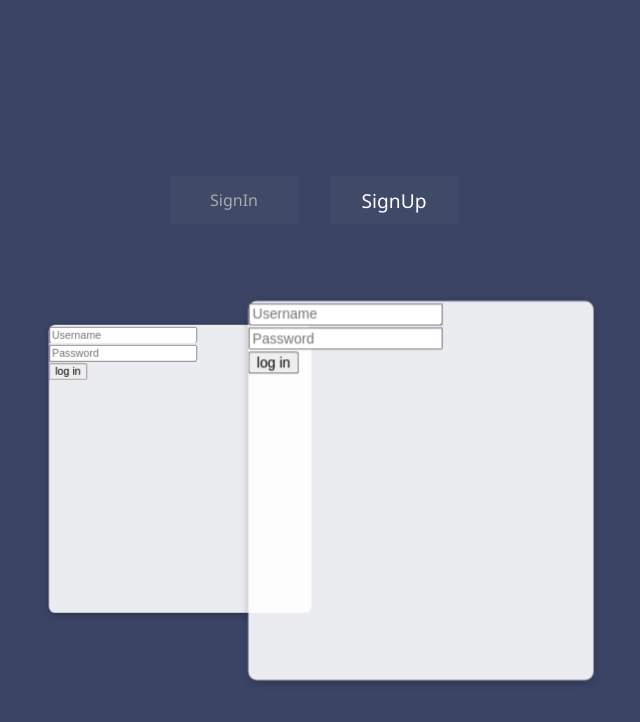
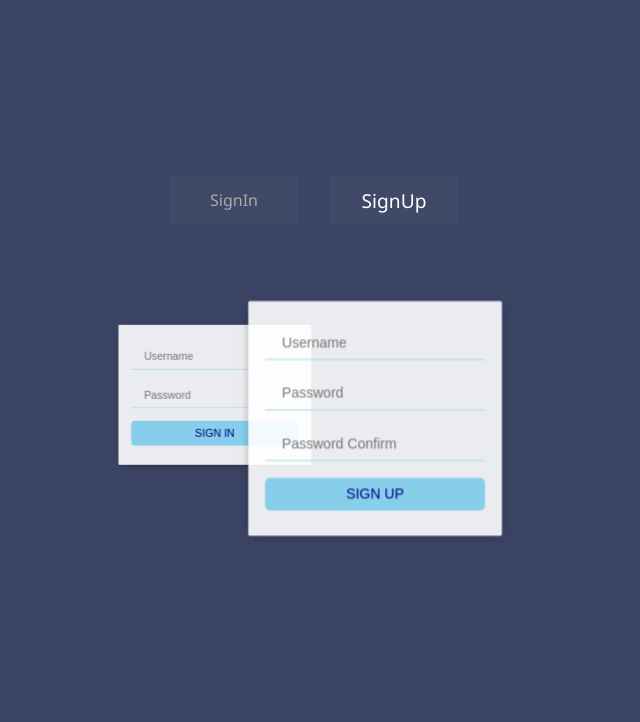
Before and after one commit to songlairui/Combo-the-road, a website: page 20_login_form/index.html in a window 1280 px wide. Both pictures are taken after a click on the item "SignUp". Shown: the whole page, without its empty margins (356-996 px from the left). Drawn offline with Linux system fonts and the light colour scheme.

Commit message:
加深HTML结构，令Flex布局在safari上也正常显示。 添加事件委托，为表单被点击增加事件。 更改pushBehind动画Z轴值，使后边的form可以点击到。

```diff
--- a/20_login_form/index.html
+++ b/20_login_form/index.html
@@ -17,13 +17,14 @@
         <li data-target="signup">SignUp</li>
       </ul>
     </nav>
+    <div class="boards">
     <div class="signin">
       <div class="board">
         <div class="form">
           <div class="input"><span><i class="fa fa-user fa-fw"></i></span><input type="text" placeholder="Username"></div>
           <div class="input"><span><i class="fa fa-key fa-fw"></i></span><input type="password" placeholder="Password"></div>
           <div class="submit">
-            <button class="btn btn-large btn-log-in">log in</button>
+            <button class="btn btn-large btn-log-in">sign in</button>
           </div>
         </div>
       </div>
@@ -33,11 +34,13 @@
         <div class="form">
           <div class="input"><span><i class="fa fa-user fa-fw"></i></span><input type="text" placeholder="Username"></div>
           <div class="input"><span><i class="fa fa-key fa-fw"></i></span><input type="password" placeholder="Password"></div>
+          <div class="input"><span><i class="fa fa-key fa-fw"></i></span><input type="password" placeholder="Password Confirm"></div>
           <div class="submit">
-            <button class="btn btn-large btn-log-in">log in</button>
+            <button class="btn btn-large btn-log-in">sign up</button>
           </div>
         </div>
       </div>
+    </div>
     </div>
   </main>
   <script src="scripts/index.js"></script>
--- a/20_login_form/scripts/index.js
+++ b/20_login_form/scripts/index.js
@@ -4,21 +4,50 @@ document.addEventListener('DOMContentLoaded', function() {
     let btnSignIn = main.querySelector('[data-target="signin"]')
     let btnSignUp = main.querySelector('[data-target="signup"]')
     main.addEventListener('click', function(e) {
+      // 当前激活的状态
+      let current = main.dataset.active === 'signup' ? 'signup' : 'signin'
       if (e.target.matches('[data-target]')) {
         console.info('点击到了某个要切换的按钮')
-        let current = main.dataset.active === 'signup' ? 'signup' : 'signin'
         if (current === e.target.dataset.target) {
           return
         }
-        main.setAttribute('data-active', `${e.target.dataset.target}-end`)
-        setTimeout(function() {
-          main.setAttribute('data-active', e.target.dataset.target)
-        }, 0)
+        switchMain(e.target.dataset.target, main)
       }
+      // 如果登录或注册面板被点击，则切换其到焦点状态
+      let clickedBoard = searchEl('[class^="sign"]', e)
+      if (clickedBoard) {
+        // 获取目标状态并标准化
+        let targetActive = [].filter.call(clickedBoard.classList, v => /^sign.*/.test(v))[0] === 'signup' ? 'signup' : 'signin'
+        if (targetActive !== current) {
+          // 如果不相等，说明点了后边的页面，那么把页面提上来。
+          switchMain(targetActive, main)
+          e.preventDefault()
+        }
+      }
+
     })
   }
 })
 
-function searchEl() {
 
+function switchMain(className, main) {
+  if (!main) return console.info('el 未传入')
+  main.setAttribute('data-active', `${className}-end`)
+  setTimeout(function() {
+    main.setAttribute('data-active', className)
+  }, 0)
 }
+
+function searchEl(selector, e) {
+  let root = e.currentTarget || document.documentElement
+  let el = e.target
+  if (!el || !selector) { return null }
+  while (!el.matches(selector)) {
+    if (el === root) {
+      el = null
+      break
+    }
+    el = el.parentNode
+  }
+  return el
+}
--- a/20_login_form/styles/main.css
+++ b/20_login_form/styles/main.css
@@ -46,6 +46,7 @@ main {
   flex-wrap: wrap;
 }
 
+main>.boards,
 main>nav,
 main>nav>ul,
 main>nav>ul>li {
@@ -89,84 +90,85 @@ main[data-active='signup']>nav li[data-target='signup'] {
   font-size: 1.2rem;
 }
 
-main>[class^='sign'] {
+main>.boards {
+  transform: translateZ(-300px);
+  transform-style: preserve-3d;
+}
+
+main>.boards>[class^='sign'] {
   flex: 1;
   height: 60%;
   min-height: 400px;
   /*background: hsla(0, 0%, 100%, .3);*/
 }
 
-main>[class^='sign']>.board {
+main>.boards>[class^='sign']>.board {
   min-width: 240px;
   min-height: 360px;
-  background: rgba(255, 255, 255, 0.9);
-  box-shadow: 0 2px 10px -3px rgba(0, 0, 0, .5);
-  border-radius: .5rem;
-  margin: 1rem;
 }
 
-main>.signin {
+main>.boards>.signin {
+  transform: translate3d(50px, 50px, 350px);
+}
+
+main>.boards>.signup {
+  transform: translate3d(-50px, 50px, 50px);
+}
+
+main[data-active='signup-end']>.boards>.signin {
+  transform: translate3d(50px, 50px, 350px);
+}
+
+main[data-active='signup-end']>.boards>.signup {
+  transform: translate3d(-50px, 50px, 50px);
+}
+
+main[data-active='signin-end']>.boards>.signin {
   transform: translate3d(50px, 50px, 50px);
 }
 
-main>div.signup {
-  transform: translate3d(-50px, 50px, -250px);
+main[data-active='signin-end']>.boards>.signup {
+  transform: translate3d(-50px, 50px, 350px);
 }
 
-main[data-active='signup-end']>.signin {
-  transform: translate3d(50px, 50px, 50px);
-}
-
-main[data-active='signup-end']>div.signup {
-  transform: translate3d(-50px, 50px, -250px);
-}
-
-main[data-active='signin-end']>.signin {
-  transform: translate3d(50px, 50px, -250px);
-}
-
-main[data-active='signin-end']>div.signup {
-  transform: translate3d(-50px, 50px, 50px);
-}
-
-main[data-active='signin']>div.signin {
+main[data-active='signin']>.boards>.signin {
   animation: pushBehind .4s cubic-bezier(0.36, 0, 0.64, 1) 0s 1 reverse forwards;
 }
 
-main[data-active='signin']>div.signin>.board {
+main[data-active='signin']>.boards>.signin>.board {
   animation: toLeft .4s cubic-bezier(0.36, 0, 0.64, 1) 0s 1 reverse forwards;
 }
 
-main[data-active='signin']>div.signup {
+main[data-active='signin']>.boards>.signup {
   animation: pushBehind .4s cubic-bezier(0.36, 0, 0.64, 1) 0s 1 normal forwards;
 }
 
-main[data-active='signin']>div.signup>.board {
+main[data-active='signin']>.boards>.signup>.board {
   animation: toRight .4s cubic-bezier(0.36, 0, 0.64, 1) 0s 1 reverse forwards;
 }
 
-main[data-active='signup']>div.signin {
+main[data-active='signup']>.boards>.signin {
   animation: pushBehind .4s cubic-bezier(0.36, 0, 0.64, 1) 0s 1 normal forwards;
 }
 
-main[data-active='signup']>div.signin>.board {
+main[data-active='signup']>.boards>.signin>.board {
   animation: toLeft .4s cubic-bezier(0.36, 0, 0.64, 1) 0s 1 normal forwards;
 }
 
-main[data-active='signup']>div.signup {
+main[data-active='signup']>.boards>.signup {
   animation: pushBehind .4s cubic-bezier(0.36, 0, 0.64, 1) 0s 1 reverse forwards;
 }
 
-main[data-active='signup']>div.signup>.board {
+main[data-active='signup']>.boards>.signup>.board {
   animation: toRight .4s cubic-bezier(0.36, 0, 0.64, 1) 0s 1 normal forwards;
 }
 
 @keyframes pushBehind {
   from {
-    transform: translate3d(0px, 50px, 50px)
+    transform: translate3d(0px, 50px, 350px)
   }
   to {
-    transform: translate3d(-0px, 50px, -250px)
+    transform: translate3d(0px, 50px, 50px)
   }
 }
 
@@ -189,3 +191,37 @@ main[data-active='signup']>div.signup>.board {
     transform: translate3d(0px, 0px, 0px) scaleX(1.1)
   }
 }
+
+.form {
+  background: rgba(255, 255, 255, 0.9);
+  box-shadow: 0 2px 10px -3px rgba(0, 0, 0, .5);
+  border-radius: .1rem;
+  margin: 1rem;
+  padding: 1rem;
+  display: flex;
+  flex-flow: column;
+}
+
+.form input,
+.form button {
+  display: block;
+  padding: .5rem 1rem;
+  outline: none;
+  min-width: 100%;
+  margin: .5rem 0
+}
+
+.form input {
+  background: transparent;
+  border: none;
+  border-bottom: thin solid lightblue;
+}
+
+.form button {
+  cursor: pointer;
+  text-transform: uppercase;
+  color: navy;
+  border: none;
+  background: skyblue;
+  border-radius: .3rem;
+}
```
